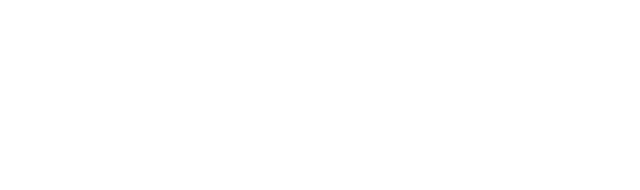
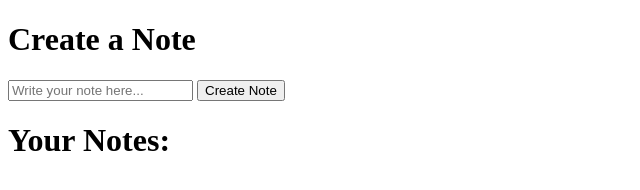
Before and after one commit to tmerrr/note-challenge, a plain HTML site: page index.html in a window 1280 px wide. Shown: the whole page, without its empty margins (0-640 px from the left). Drawn offline with Linux system fonts and the light colour scheme.

Commit message:
started adding form to index.html file

```diff
--- a/index.html
+++ b/index.html
@@ -6,10 +6,16 @@
 </head>
 
 <body>
-  <div id="app">
+  <div>
+    <h1>Create a Note</h1>
+    <form>
+        <input type="text" name="note-text" placeholder="Write your note here...">
+        <input type="submit" name="create-note" value="Create Note">
+    </form>
   </div>
 
   <div id="notes">
+    <h1>Your Notes:</h1>
   </div>
 
   <div id="single-note">
```
Also changed, not shown: spec/note-controller-test.js (+0 -1 lines).
